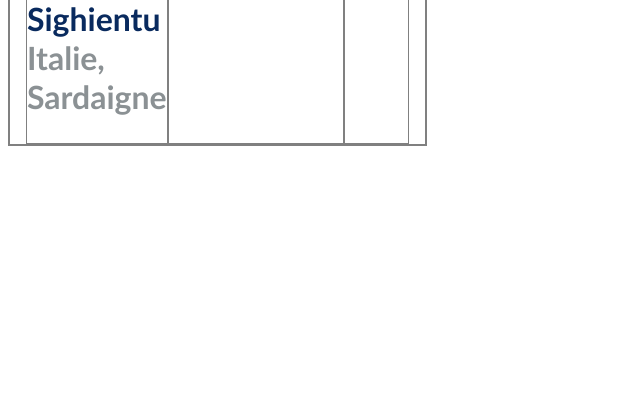
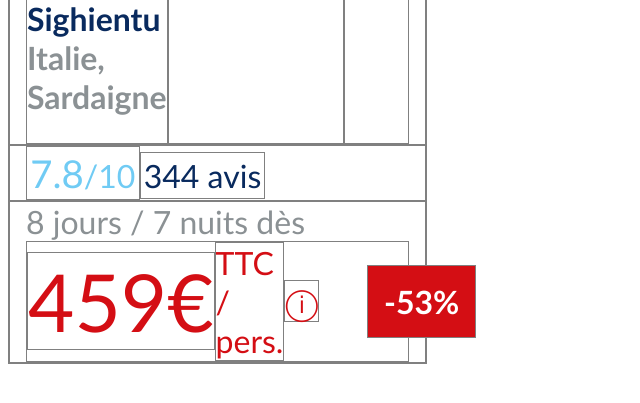
Before and after one commit to ThomasCOSSY/correction-copycat, a plain HTML site: page index.html in a window 1280 px wide. Shown: the part 127-530 px from the top of the page, without its empty margins (0-640 px from the left). Drawn offline with Linux system fonts and the light colour scheme.

Commit message:
correction third row ok

```diff
--- a/assets/style.css
+++ b/assets/style.css
@@ -17,7 +17,7 @@ div {
     height: auto;
 }
 
-.row {
+.first-row {
     display: flex;
     padding: 0em 1em;
     justify-content: space-between;
@@ -41,9 +41,78 @@ div {
     width: 2em;
 }
 
-.logo {}
 
 .logo-img {
     height: auto;
     width: 7em;
 }
+
+.second-row {
+    display: flex;
+    padding: 0em 1em;
+    align-items: baseline;
+}
+
+.rating {
+    color: #70cbf4;
+    font-size: 2em;
+    padding: 0.1em;
+
+}
+
+.rating p {
+    margin: 0em;
+}
+
+.mark-size {
+    font-size: 1.2em;
+
+}
+
+.review {
+    color: #092A5E;
+    font-size: 2em;
+    padding: 0.1em;
+
+}
+
+.review p {
+    margin: 0em;
+}
+
+.third-row {
+    padding: 0em 1em;
+
+}
+
+.third-row p {
+    color: #8B9194;
+    margin: 0em;
+    font-size: 2em;
+}
+
+.product-price,
+.product-price p {
+    color: #D40E14;
+    display: flex;
+    align-items: center;
+}
+
+
+.price {
+    font-size: 5em;
+}
+
+.i-price {
+    font-size: 2em;
+}
+
+.clearance {
+    color: white;
+    background-color: #D40E14;
+    font-size: 2em;
+    padding: 0.5em 0.5em;
+    font-weight: bold;
+    margin-left: 1.5em;
+
+}
--- a/index.html
+++ b/index.html
@@ -14,7 +14,7 @@
         <div class="img">
             <img src="assets/img/hotel.jpg" alt="hotel with swimming pool">
         </div>
-        <div class="row">
+        <div class="first-row">
             <div class="journey">
                 <h1>Club Marmara Sighientu</h1>
                 <h2>Italie, Sardaigne</h2>
@@ -29,7 +29,32 @@
                 <img class="logo-img" src="assets/img/logoMarmara.svg" alt="logo Marmara">
             </div>
         </div>
+        <div class="second-row">
+            <div class="rating">
+                <p><span class="mark-size">7.8</span>/10</p>
+            </div>
+            <div class="review">
+                <p>344 avis</p>
+            </div>
+        </div>
+
+
+
+        <div class="third-row">
+            <p>8 jours / 7 nuits dès</p>
+            <div class="product-price">
+                <div class="price">459€</div>
+                <div class="ttc"><p>TTC <br>/ pers.</p></div>
+                <div class="i-price">&#9432</div>
+                <div class="clearance">-53%</div>
+            </div>
+        </div>
+
+
+
+
     </div>
+
 
 
 
```
